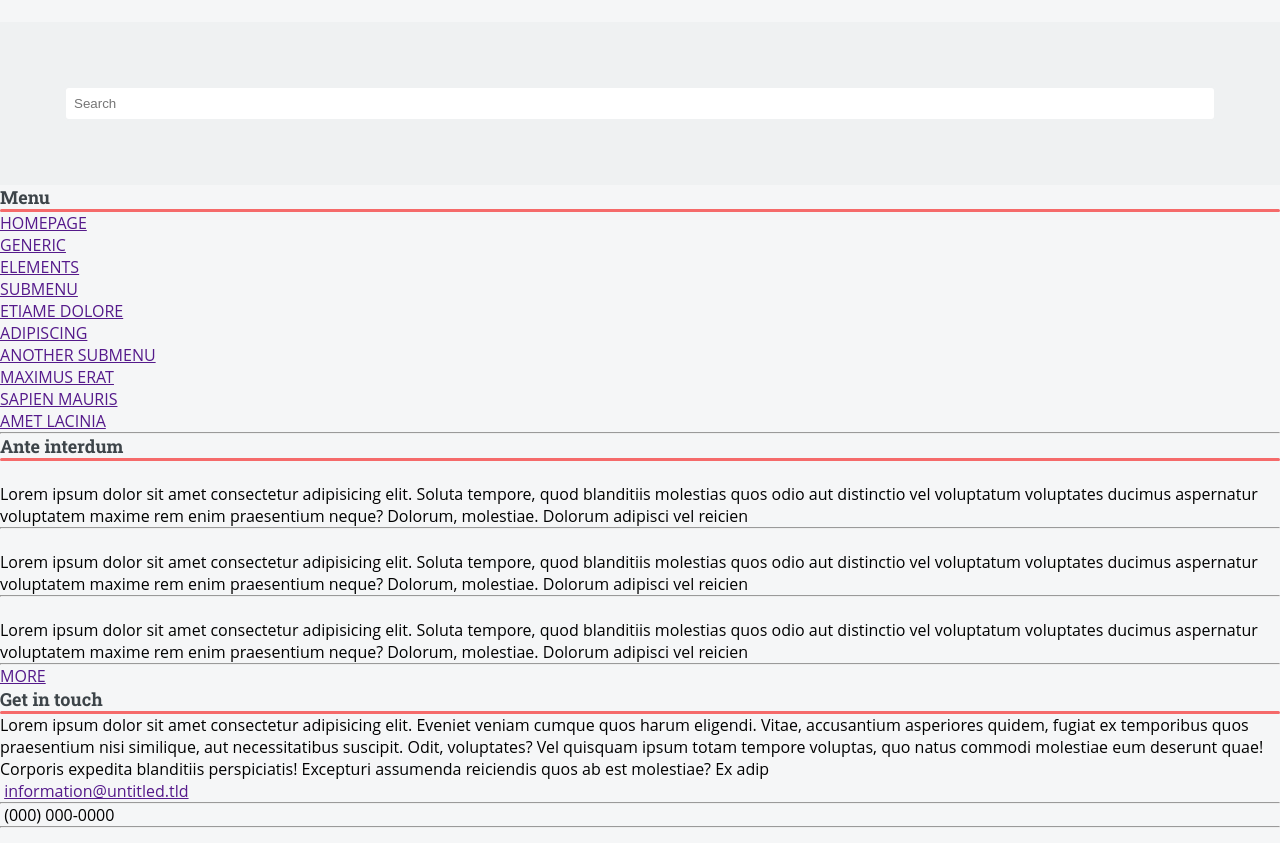
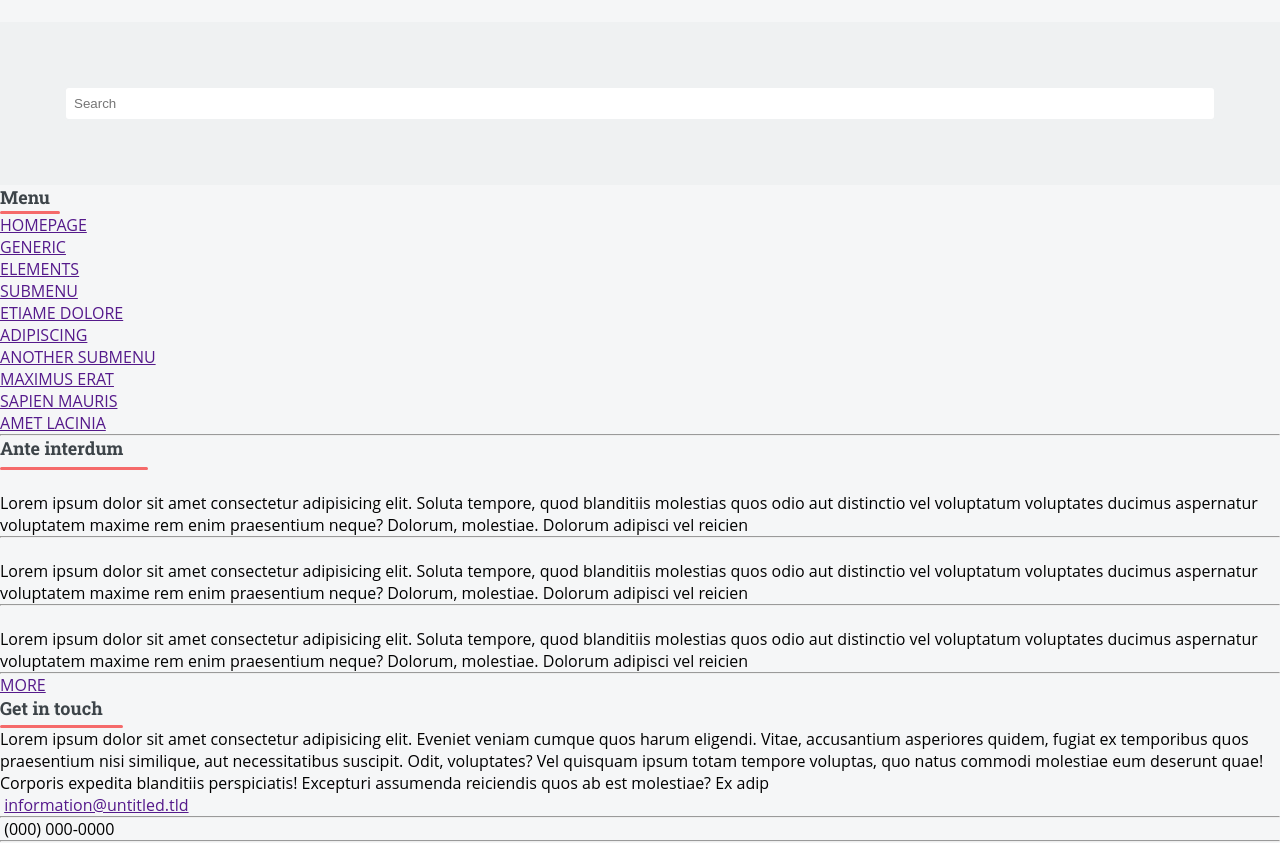
Before and after one commit to khazaddoom/blog-website, a website built with Parcel: page src/index.html in a window 1280 px wide. Shown: the top 843 px of the page. Built offline with nearby package versions, Linux system fonts and the light colour scheme.

Commit message:
heading completed

```diff
--- a/src/components/_typography.scss
+++ b/src/components/_typography.scss
@@ -1,4 +1,5 @@
 h1 {
+    display: inline-block;
     font-family: "Roboto Slab", serif;
     font-size: 1.125rem;
     color: $text-black-light;
@@ -9,4 +10,6 @@ h1::after {
     display: block;
     border-bottom: 3px solid $text-red;
     border-radius: 2px;
+    width: 120%;
+    margin-top: 5%;
 }
```
